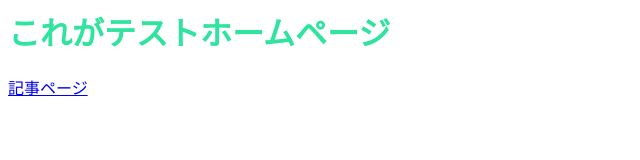
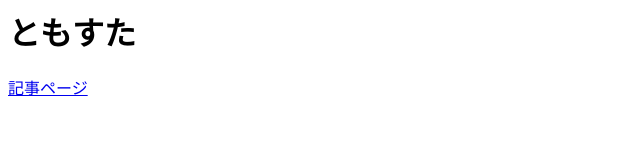
Before and after one commit to f26ba018-CY/my-web, a plain HTML site: page index.html in a window 1280 px wide. Shown: the whole page, without its empty margins (0-640 px from the left). Drawn offline with Linux system fonts and the light colour scheme.

Commit message:
文字の色を黒に変更しました。

```diff
--- a/index.html
+++ b/index.html
@@ -4,7 +4,7 @@
     </head>
 
     <body>
-        <h1 style="color: rgb(48, 227, 159)">これがテストホームページ</h1>
+        <h1 style="color: black">ともすた</h1>
         <a href="article.html">記事ページ</a>
     </body>
 
```
